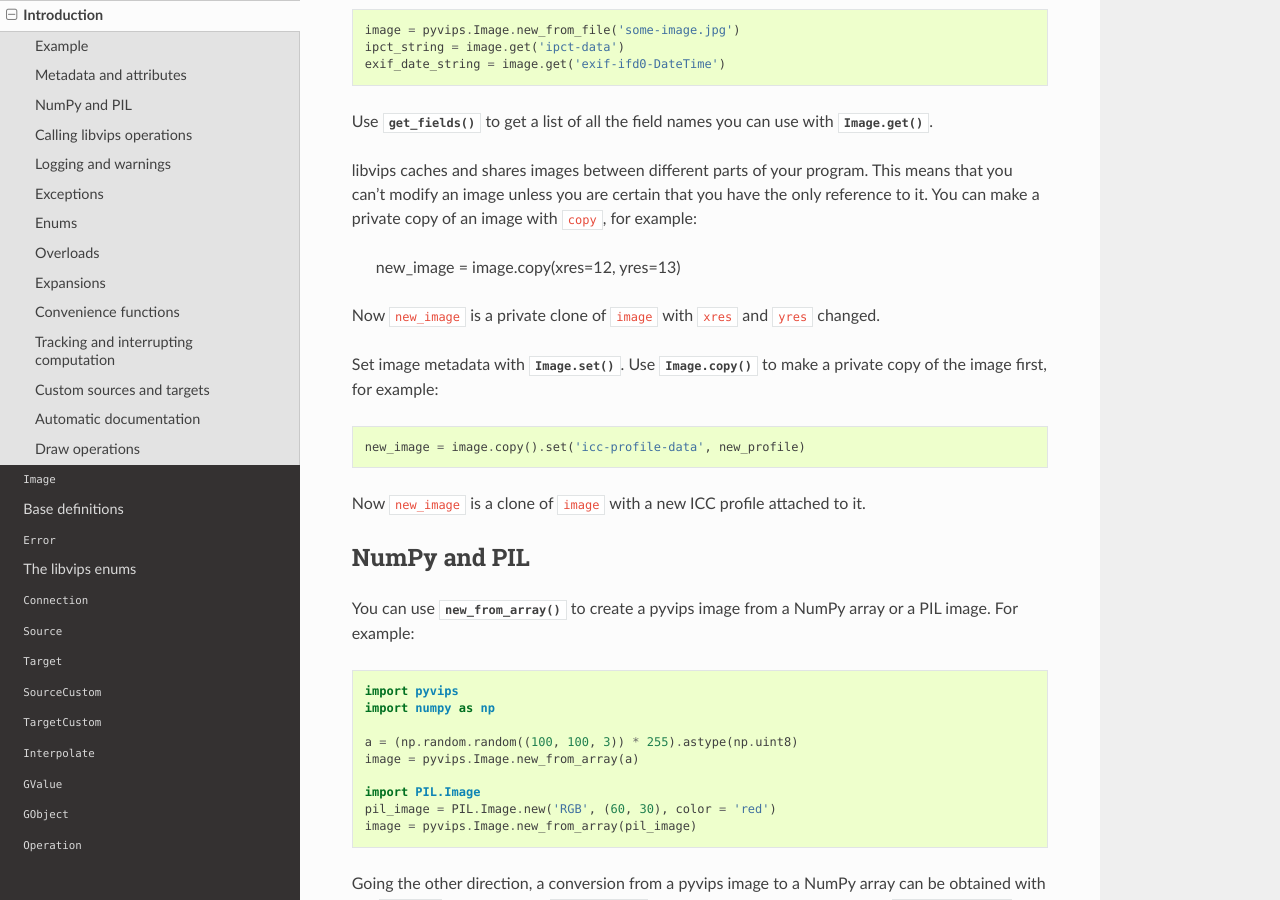
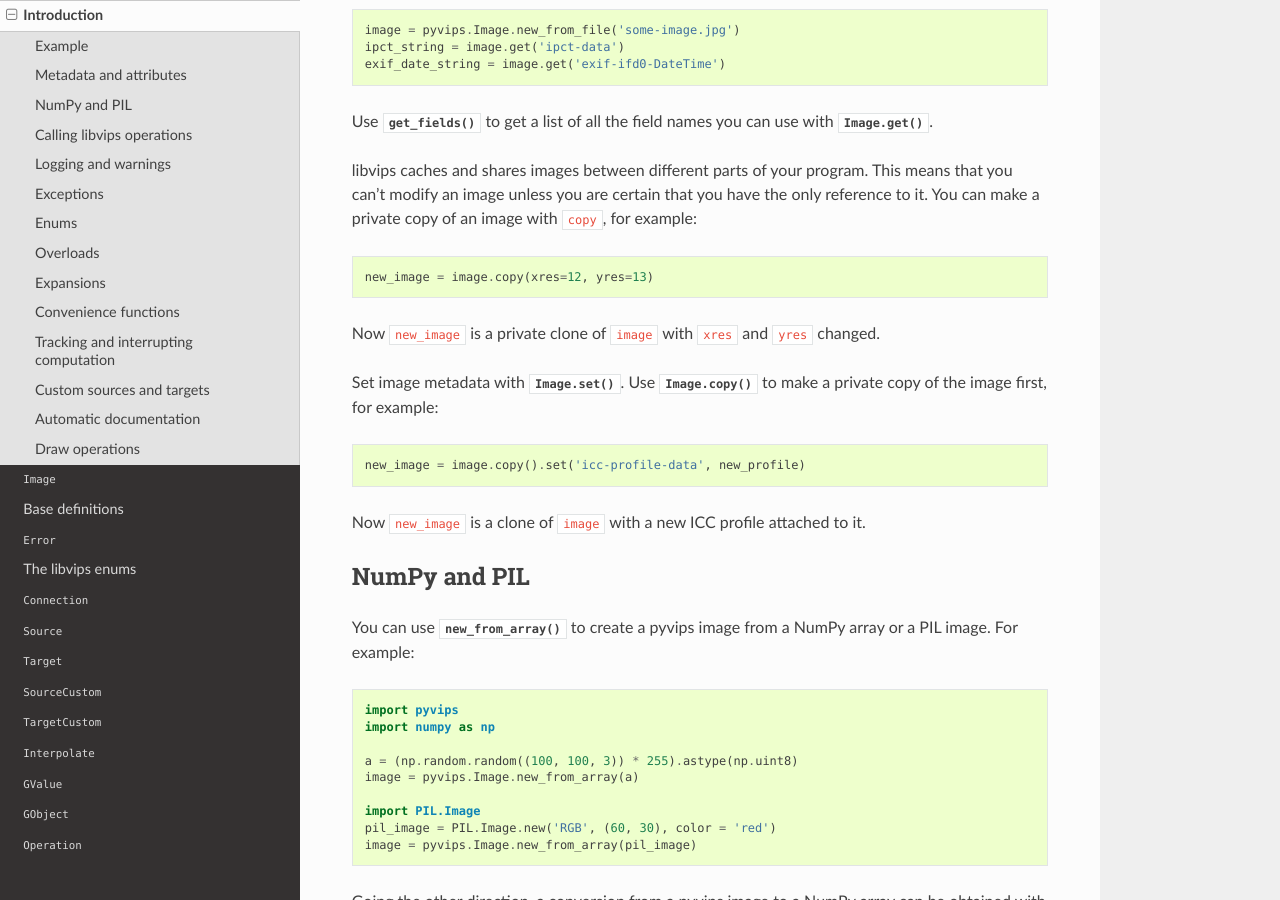
Before and after one commit to libvips/pyvips, a Sphinx documentation site: the page built from doc/intro.rst, in a window 1280 px wide and 900 px high, scrolled down 2245 px. Built offline with Sphinx 7.4.7 and the Read the Docs theme 2.0.0, drawn with Linux system fonts in a browser that asks for light colours.

Commit message:
Fix markup glitch

```diff
--- a/doc/intro.rst
+++ b/doc/intro.rst
@@ -109,9 +109,9 @@ Use :meth:`.get_fields` to get a list of all the field names you can use with
 libvips caches and shares images between different parts of your program. This
 means that you can't modify an image unless you are certain that you have
 the only reference to it. You can make a private copy of an image with
-``copy``, for example:
+``copy``, for example::
 
-        new_image = image.copy(xres=12, yres=13)
+    new_image = image.copy(xres=12, yres=13)
 
 Now ``new_image`` is a private clone of ``image`` with ``xres`` and ``yres``
 changed.
```
